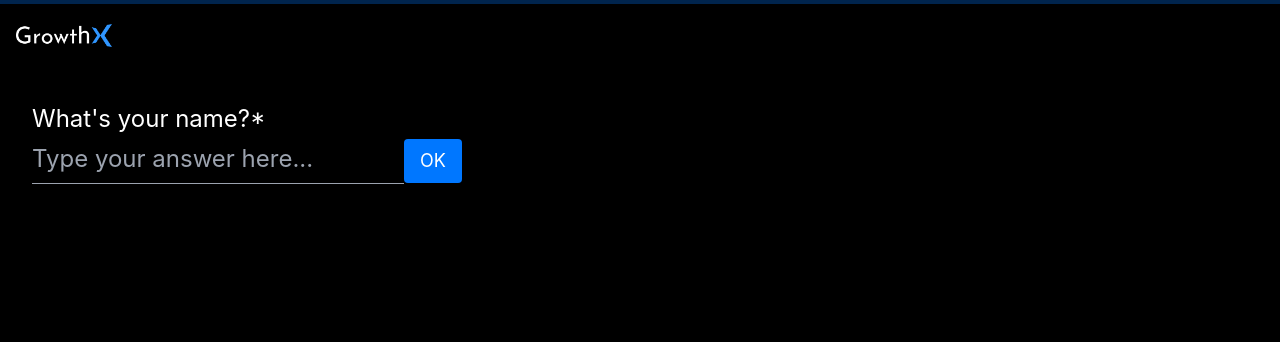
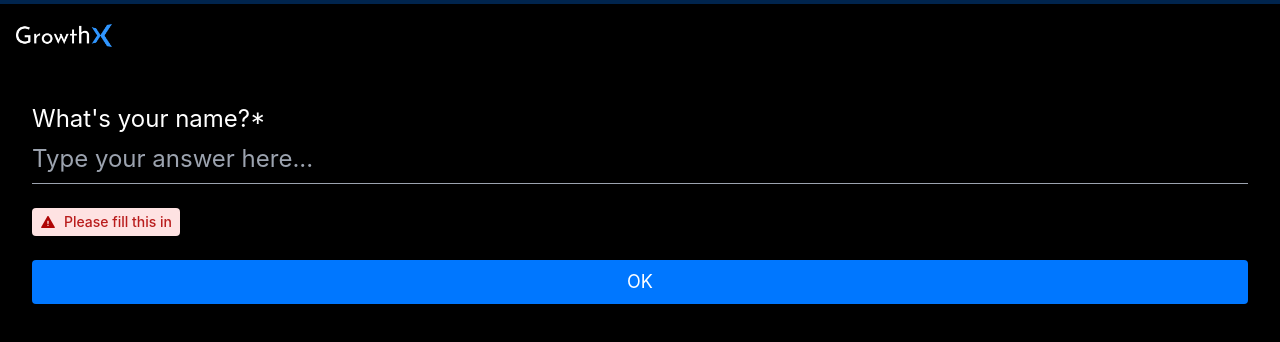
Before and after one commit to Pushpendra-Sharma/nextjs-app, a Next.js app: page / in a window 1280 px wide. Both pictures are taken after a click on the button "OK". Shown: the top 342 px of the page. Built offline with nearby package versions, Linux system fonts and the light colour scheme.

Commit message:
feat: added error validation in name input

```diff
--- a/containers/NameInputContainer.tsx
+++ b/containers/NameInputContainer.tsx
@@ -1,5 +1,5 @@
-import { useContext, useState } from 'react';
-import { Button, TextInput } from '@/components';
+import { ChangeEventHandler, useContext, useEffect, useState } from 'react';
+import { Button, Error, TextInput } from '@/components';
 import { AppContext } from '@/contexts/app-context';
 import { QuestionType } from '@/types';
 
@@ -8,23 +8,37 @@ type Props = {
 };
 
 export function NameInputContainer({ type }: Props) {
-  const { questionId, setQuestionId, dispatch } = useContext(AppContext);
+  const { questionId, setQuestionId, dispatch, responses } =
+    useContext(AppContext);
 
-  const [value, setValue] = useState('');
+  const [value, setValue] = useState(responses[type]);
+  const [error, setError] = useState(false);
+
+  const handleChange: ChangeEventHandler<HTMLInputElement> = e => {
+    setValue(e.target.value);
+  };
+
+  useEffect(() => {
+    if (!value) setError(true);
+    else setError(false);
+  }, [value]);
 
   const handleClick = () => {
+    if (value) {
       setQuestionId({
         prev: Number(questionId.prev) + 1,
         current: questionId.current + 1,
         next: questionId.next + 1,
       });
       dispatch({ type: `SET_${type.toUpperCase()}`, payload: value });
+    } else setError(true);
   };
 
   return (
-    <>
-      <TextInput value={value} handleChange={e => setValue(e.target.value)} />
+    <div className='flex flex-col gap-4'>
+      <TextInput value={value} handleChange={handleChange} />
+      {error && <Error message='Please fill this in' />}
       <Button label='OK' onClick={handleClick} />
-    </>
+    </div>
   );
 }
```
Lines whose indentation alone changed are shown as unchanged.
